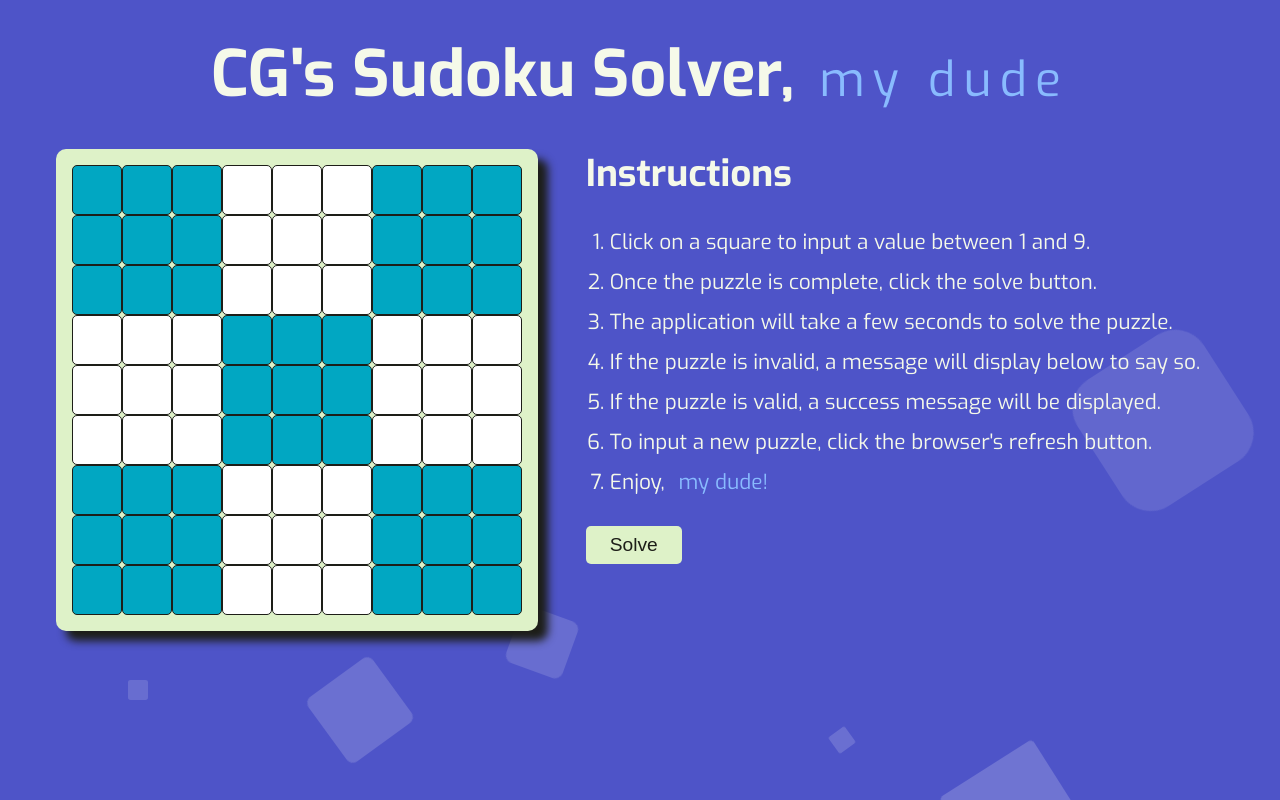
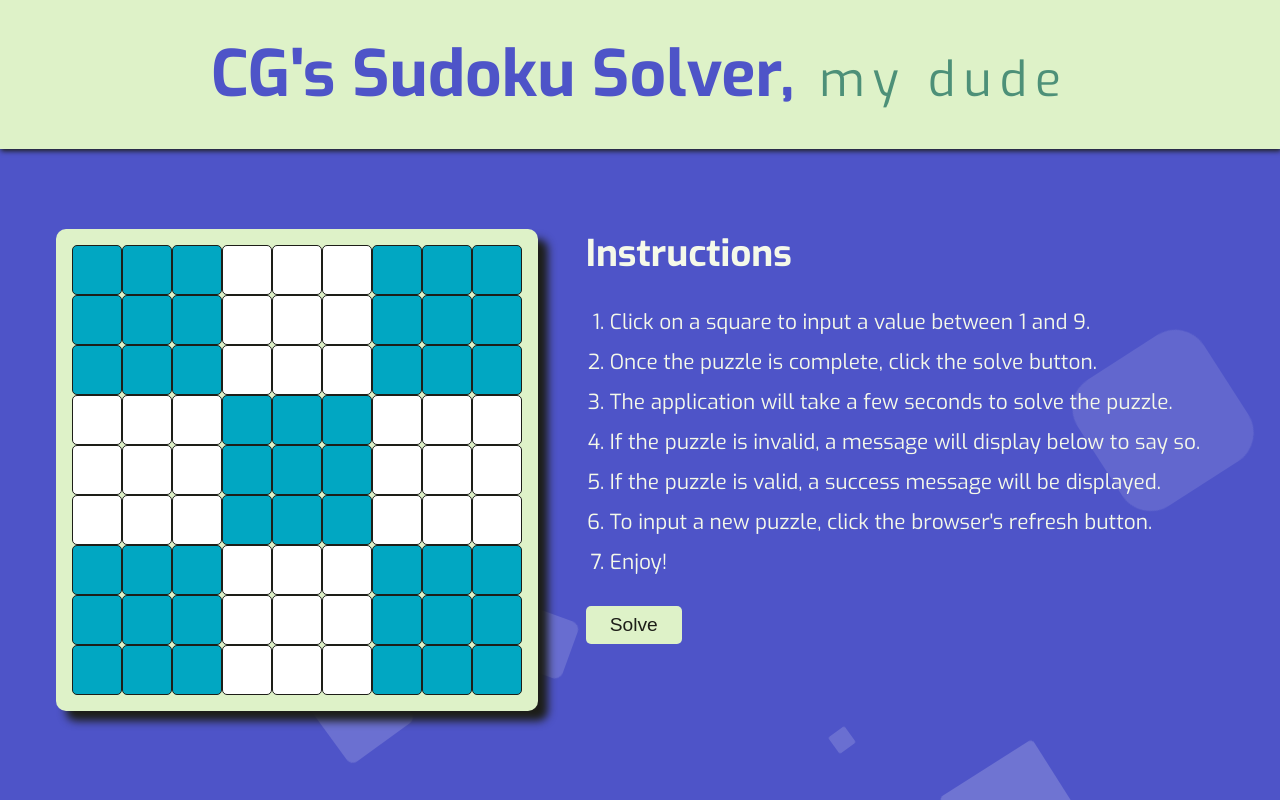
Before and after one commit to CGlinka95/CGs-Sudoku-Solver, a website built with Parcel: page index.html in a window 1280 px wide. Built offline with nearby package versions, Linux system fonts and the light colour scheme.

Commit message:
Color Palette and header
playing around with some more colors and added background color to the header.

```diff
--- a/css/styles.css
+++ b/css/styles.css
@@ -12,7 +12,7 @@
   --sudoku-board-background: #1d1e18;
   --sudoku-board-odd-section: #01a7c2;
   --headers-and-list: #f5f9e9;
-  --span-color: #89bbfe;
+  --span-color: #4d9078;
   --button-color: #def2c8;
   --button-lettering-color: #1d1e18;
 }
@@ -66,6 +66,12 @@ body {
   font-family: "Exo", sans-serif;
 }
 
+header {
+  background-color: var(--button-color);
+  margin-bottom: 5rem;
+  box-shadow: 1px 2px 5px var(--button-lettering-color);
+}
+
 .flex-container {
   display: flex;
   justify-content: center;
@@ -73,7 +79,7 @@ body {
 }
 
 h1 {
-  color: var(--headers-and-list);
+  color: var(--background-color);
   font-size: 4rem;
   text-align: center;
   padding: 2rem 0 2rem 0;
@@ -218,7 +224,7 @@ li {
 }
 
 li span {
-  color: var(--span-color);
+  color: var(--sudoku-board-odd-section);
   font-size: 1.3rem;
   letter-spacing: 0;
 }
--- a/index.html
+++ b/index.html
@@ -30,7 +30,7 @@
               If the puzzle is valid, a success message will be displayed.
             </li>
             <li>To input a new puzzle, click the browser's refresh button.</li>
-            <li>Enjoy, <span>my dude!</span></li>
+            <li>Enjoy!</li>
           </ol>
           <button id="solve-button">Solve</button>
           <p id="solution"></p>
```
